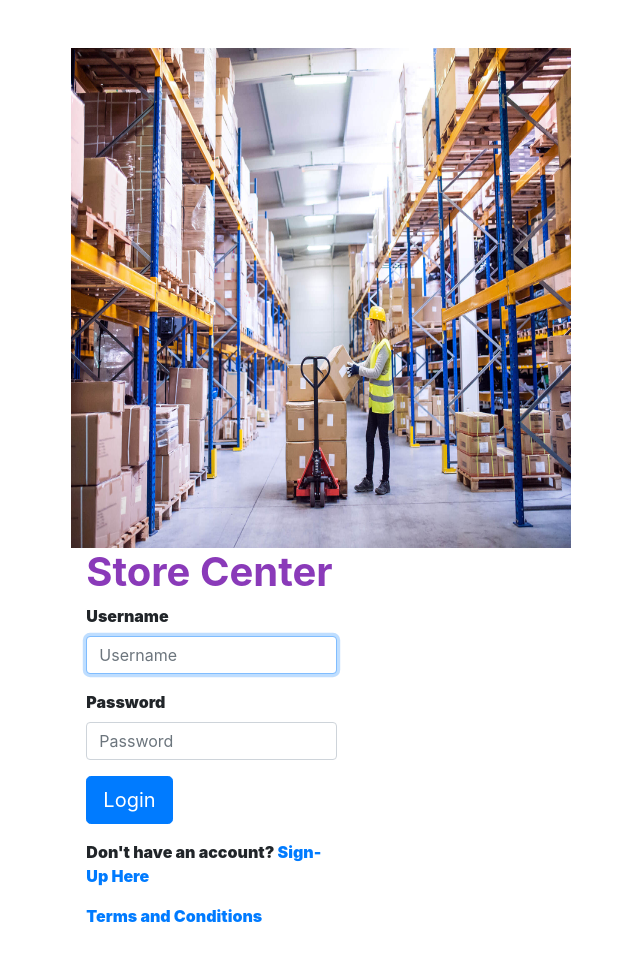
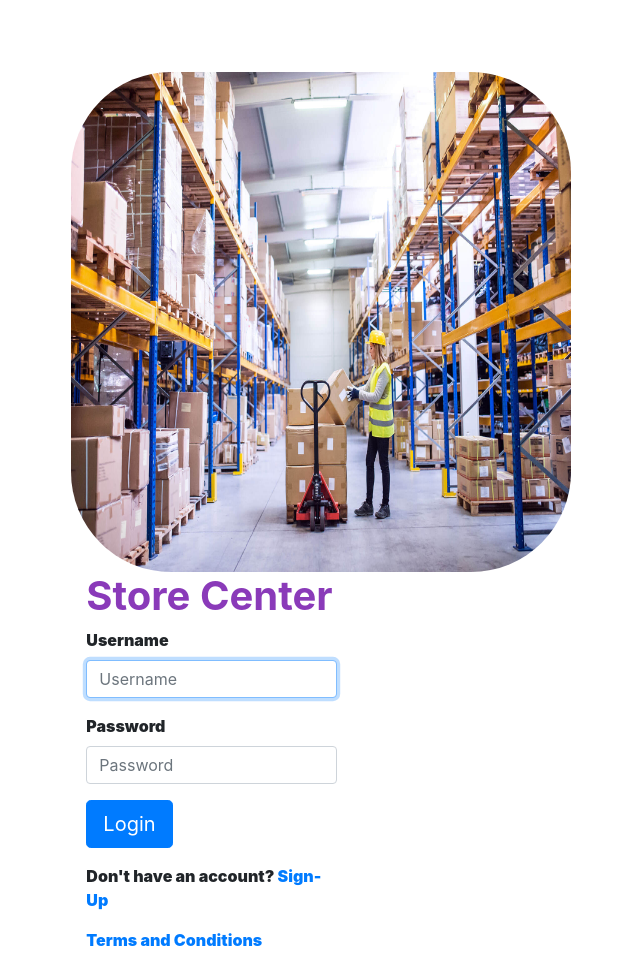
Before and after one commit to Emmanuel-9/store-center, a Django app: page /accounts/login/ in a window 1280 px wide. Shown: the whole page, without its empty margins (147-787 px from the left). Before the commit the page ends 922 px from the top, so only its background shows below. Run offline with Django 3.2, Linux system fonts and the light colour scheme; some libraries are stand-ins or nearby versions.

```diff
--- a/store/static/css/styles.css
+++ b/store/static/css/styles.css
@@ -0,0 +1,3 @@
+#img{
+    border-radius: 20%;
+}
--- a/store/templates/base.html
+++ b/store/templates/base.html
@@ -10,6 +10,8 @@
     <link href="https://stackpath.bootstrapcdn.com/font-awesome/4.7.0/css/font-awesome.min.css" rel="stylesheet"
         integrity="sha384-wvfXpqpZZVQGK6TAh5PVlGOfQNHSoD2xbE+QkPxCAFlNEevoEH3Sl0sibVcOQVnN" crossorigin="anonymous" />
     <link href="https://fonts.googleapis.com/css2?family=Pacifico&display=swap" rel="stylesheet">
+    <link href="{% static 'css/styles.css' %}" rel="stylesheet" media="screen">
+
     {% endblock %}
 </head>
 <body>
--- a/store/templates/registration/login.html
+++ b/store/templates/registration/login.html
@@ -2,9 +2,9 @@
 {% load bootstrap4 %}
 
 {% block content %}
-<div class="container"><br><br>
+<div class="container"><br><br><br>
     <div class="row sign-up">
-    <img src="/static/images/login.jpeg" width="500" height="500" >
+    <img src="/static/images/login.jpeg" width="500" height="500" id="img" style="border-radius: 20%;%">
     <div class="col-md-2">
   </div>
         <div class="col-md-4">
@@ -25,7 +25,7 @@
                 </div>
             </div>
             <div class="section">
-                <p>Don't have an account? <a href="{% url 'register' %}">Sign-Up Here</a> <p><a href="">Terms and Conditions</a></p>
+                <p>Don't have an account? <a href="{% url 'register' %}">Sign-Up</a> <p><a href="">Terms and Conditions</a></p>
             </div>
         </div>
           <div class="col-md-6">
--- a/store/templates/registration/register.html
+++ b/store/templates/registration/register.html
@@ -6,7 +6,8 @@
   <div class="row">
 
     <div class="col-md-6">
-        <img src="/static/images/login.jpeg" width="500" height="500" >
+
+        <img src="/static/images/reg.jpeg" width="400" height="400" style="border-radius: 20%;%" >
 
     </div>
     <div class="col-md-4">
```
Also changed, not shown: store/static/images/reg.jpeg (added).
